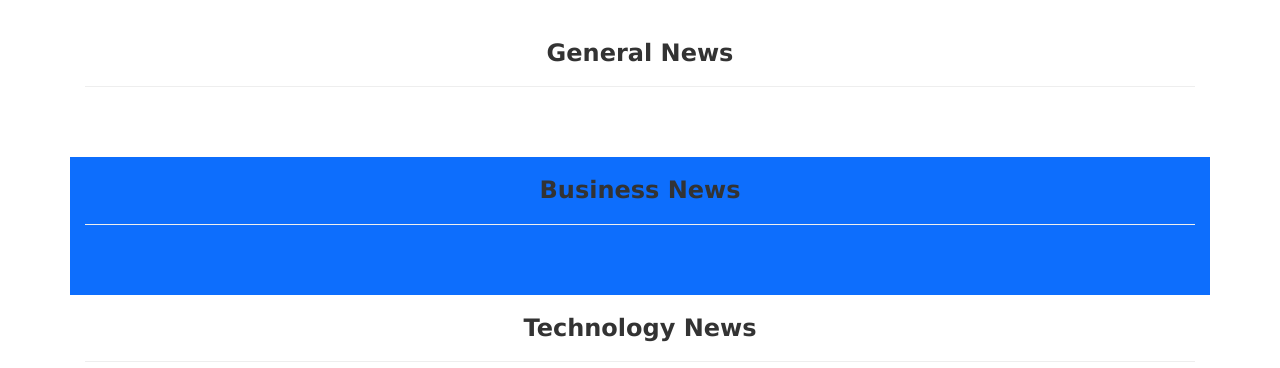
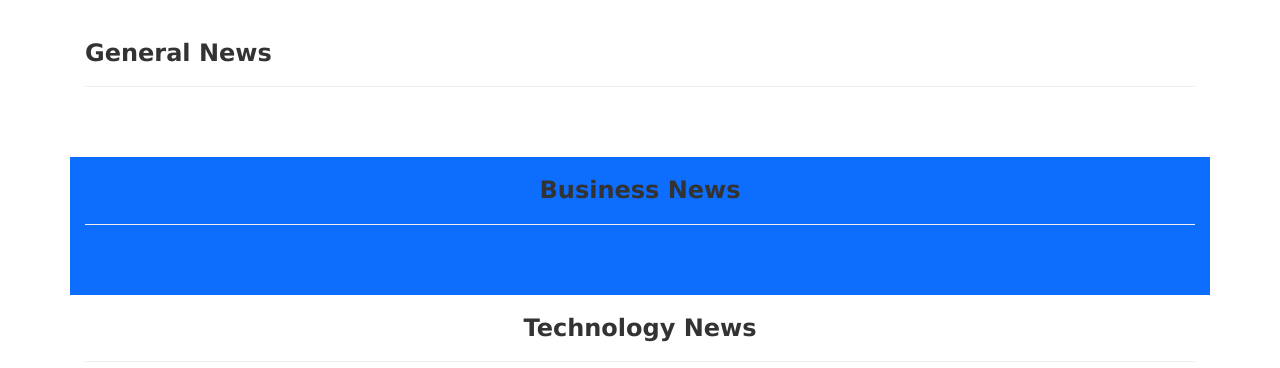
Before and after one commit to Maureen-1998DEV/News_App, a Flask app: template app/templates/index.html in a window 1280 px wide. Shown: the part 52-420 px from the top of the page. Run offline with Flask 2, Linux system fonts and the light colour scheme; the template is opened without the code that fills it, so the values that code supplies are empty; some libraries are stand-ins or nearby versions.

Commit message:
deployment to heroku

```diff
--- a/app/templates/index.html
+++ b/app/templates/index.html
@@ -17,7 +17,7 @@
         </form> -->
         <div class="col-xs-12 col-sm-12 col-md-12 col-lg-12" style="padding-bottom: 50px;">
             <!-- General News -->
-            <h3 class="text-center">General News </h3>
+            <h3 class="">General News </h3>
             <hr>
 
             <div class="is-flex" style="display: flex; flex-wrap: wrap;">
```
